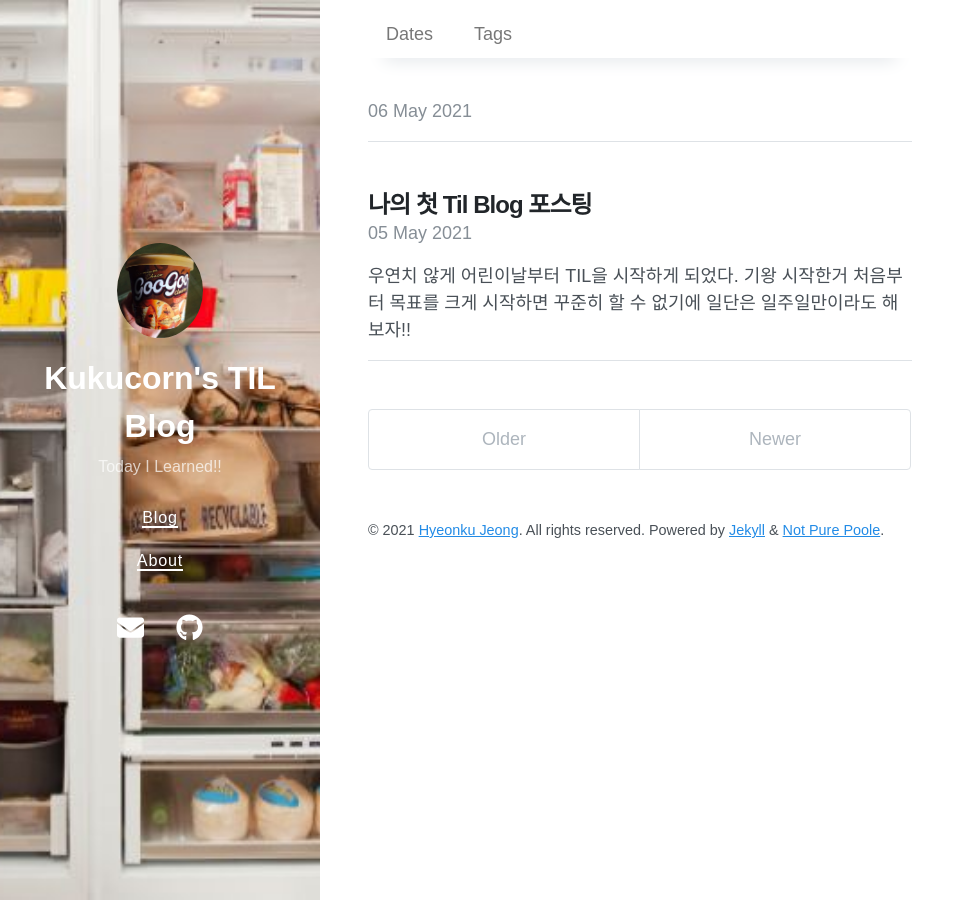
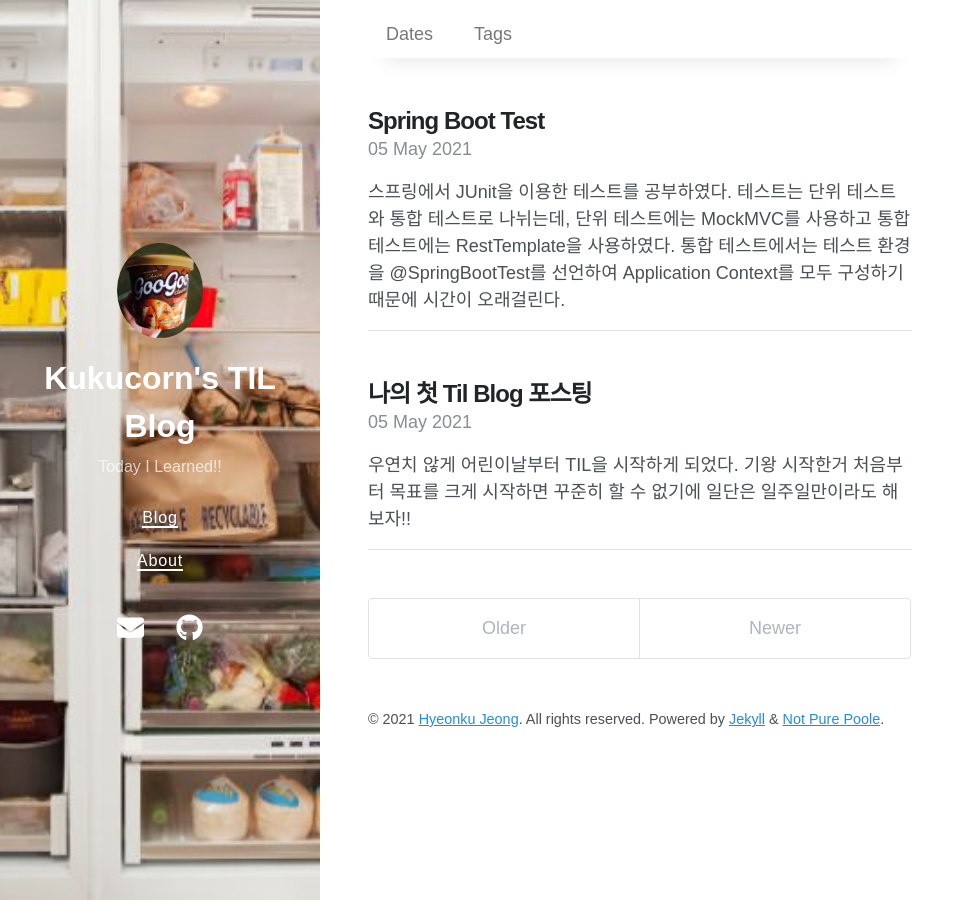
Before and after one commit to kukucorn/TIL-Blog, a Jekyll site: the page built from index.html, in a window 1280 px wide. Shown: the whole page, without its empty margins (0-975 px from the left). Built offline with Jekyll 4.4.1, drawn with Linux system fonts in a browser that asks for light colours; nearby versions of some CDN libraries; the list of posts is cut into pages by our own code.

Commit message:
5월 5일 포스팅 파일명 변경
깃헙 블로그에서 포스팅 제목이 보이지 않는 오류 수정

```diff
--- /dev/null
+++ b/_posts/2021-05-05-Spring-Boot-Test.md
@@ -0,0 +1,16 @@
+---
+layout: post
+title: Spring Boot Test
+date: 2021-05-05 20:39
+last_modified_at: 2021-05-05 20:39
+tags: [SpringBootTest]
+toc:  true
+---
+스프링에서 JUnit을 이용한 테스트를 공부하였다.
+테스트는 단위 테스트와 통합 테스트로 나뉘는데,
+단위 테스트에는 MockMVC를 사용하고
+통합 테스트에는 RestTemplate을 사용하였다.
+통합 테스트에서는 테스트 환경을 @SpringBootTest를 선언하여
+Application Context를 모두 구성하기 때문에 시간이 오래걸린다.
+
+참고 : [How to test a controller in Spring Boot](https://thepracticaldeveloper.com/guide-spring-boot-controller-tests/)
```
Also changed, not shown: _posts/2021-05-05-My-First-TIL-Blog-Posting.md (+2 -1 lines), _posts/2021-05-05-[TIL] Spring Boot Test.md (deleted, +0 -16 lines).
